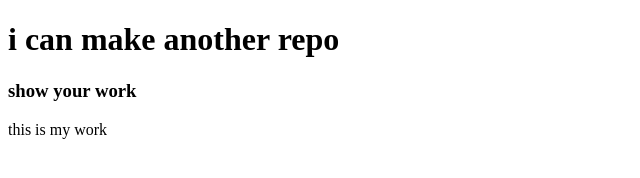
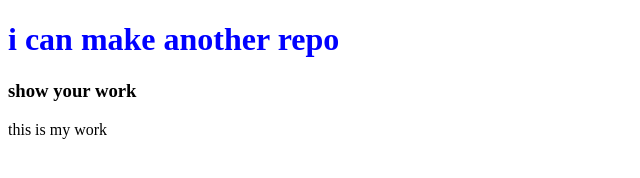
Before and after one commit to tahiyaramisha12/my-another-repo, a plain HTML site: page index.html in a window 1280 px wide. Shown: the whole page, without its empty margins (0-640 px from the left). Drawn offline with Linux system fonts and the light colour scheme.

Commit message:
color added

```diff
--- a/index.html
+++ b/index.html
@@ -5,6 +5,7 @@
     <meta http-equiv="X-UA-Compatible" content="IE=edge">
     <meta name="viewport" content="width=device-width, initial-scale=1.0">
     <title>another repositorys</title>
+    <link rel="stylesheet" href="star.css">
 </head>
 <body>
     <h1>i can make another repo</h1>
--- /dev/null
+++ b/star.css
@@ -0,0 +1,3 @@
+h1{
+    color: blue;
+}
```
